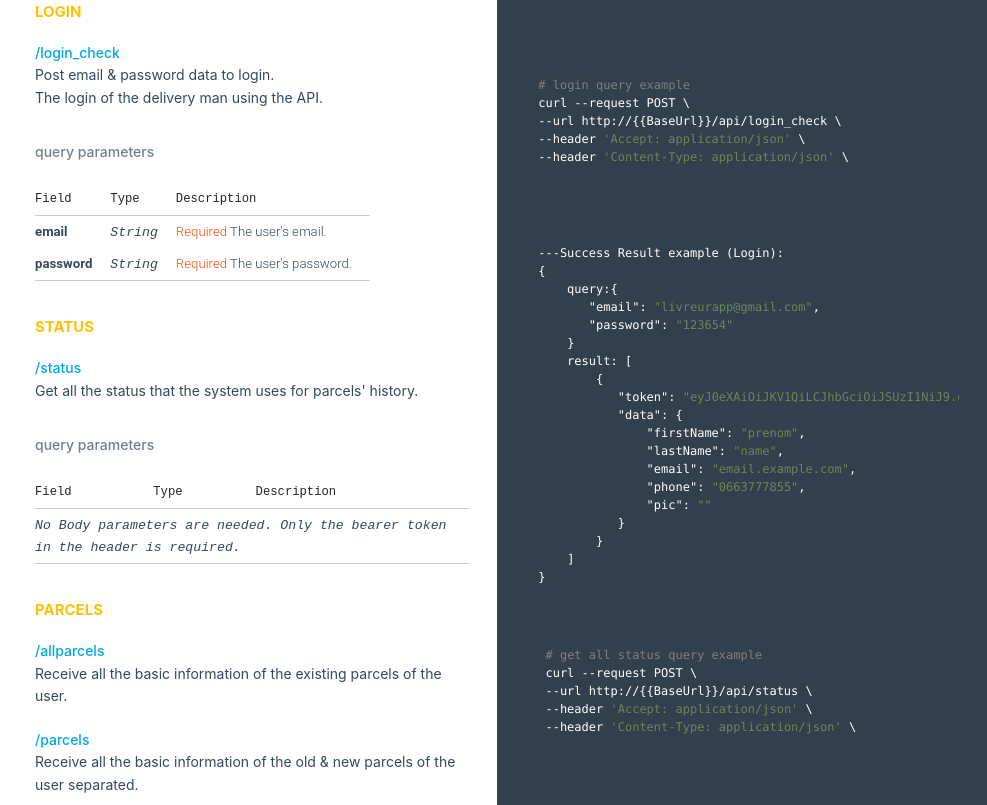
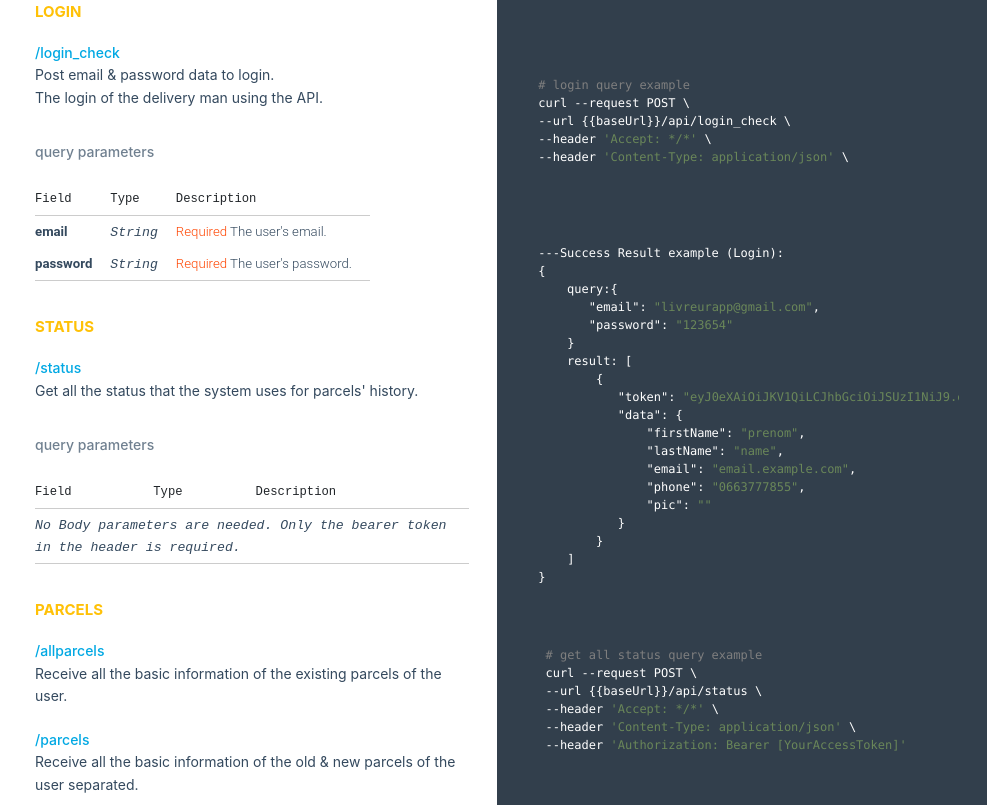
Before and after one commit to Ha-neu-l/LivreurDeliveryApiDocumentation, a plain HTML site: page index.html in a window 1280 px wide. Shown: the part 1279-2084 px from the top of the page, without its empty margins (293-1280 px from the left). Drawn offline with nearby package versions, Linux system fonts and the light colour scheme; a web font is replaced by a local one.

Commit message:
curl rectification

```diff
--- a/index.html
+++ b/index.html
@@ -203,8 +203,8 @@
 
  # login query example
  curl --request POST \
- --url http://{{BaseUrl}}/api/login_check \
- --header 'Accept: application/json' \
+ --url {{baseUrl}}/api/login_check \
+ --header 'Accept: */*' \
  --header 'Content-Type: application/json' \
 
              </code></pre>
@@ -267,9 +267,10 @@
 
   # get all status query example
   curl --request POST \
-  --url http://{{BaseUrl}}/api/status \
-  --header 'Accept: application/json' \
+  --url {{baseUrl}}/api/status \
+  --header 'Accept: */*' \
   --header 'Content-Type: application/json' \
+  --header 'Authorization: Bearer [YourAccessToken]'
 
               </code></pre>
               <p>
@@ -434,21 +435,24 @@
 
 # get all parcels query example
     curl --request POST \
-    --url http://{{BaseUrl}}/api/allparcels \
-    --header 'Accept: application/json' \
+    --url {{baseUrl}}/api/allparcels \
+    --header 'Accept: */*' \
     --header 'Content-Type: application/json' \
+    --header 'Authorization: Bearer [YourAccessToken]'
 
 # get all new & old parcels separated query example
     curl --request POST \
-    --url http://{{BaseUrl}}/api/parcels \
-    --header 'Accept: application/json' \
+    --url {{baseUrl}}/api/parcels \
+    --header 'Accept: */*' \
     --header 'Content-Type: application/json' \
+    --header 'Authorization: Bearer [YourAccessToken]'
 
 # get the new orders (only) query example
     curl --request POST \
-    --url http://{{BaseUrl}}/api/newParcels \
-    --header 'Accept: application/json' \
+    --url {{baseUrl}}/api/newParcels \
+    --header 'Accept: */*' \
     --header 'Content-Type: application/json' \
+    --header 'Authorization: Bearer [YourAccessToken]'
 
                 </code></pre>
                 <p>
@@ -700,9 +704,10 @@
 
  # get all orders with a specific status query example
      curl --request POST \
-     --url http://{{BaseUrl}}/api/getParclesByStatus \
-     --header 'Accept: application/json' \
+     --url {{baseUrl}}/api/getParclesByStatus \
+     --header 'Accept: */*' \
      --header 'Content-Type: application/json' \
+     --header 'Authorization: Bearer [YourAccessToken]'
 
                  </code></pre>
                  <p>
@@ -774,9 +779,10 @@
 
 # change the status of a parcel query example
 curl --request POST \
---url http://{{BaseUrl}}/api/changeParcelStatus \
---header 'Accept: application/json' \
+--url {{baseUrl}}/api/changeParcelStatus \
+--header 'Accept: */*' \
 --header 'Content-Type: application/json' \
+--header 'Authorization: Bearer [YourAccessToken]'
 
             </code></pre>
             <p>
@@ -845,9 +851,10 @@ curl --request POST \
 
   # get all notifications query example
   curl --request POST \
-  --url http://{{BaseUrl}}/api/notification \
-  --header 'Accept: application/json' \
+  --url {{baseUrl}}/api/notification \
+  --header 'Accept: */*' \
   --header 'Content-Type: application/json' \
+  --header 'Authorization: Bearer [YourAccessToken]'
 
               </code></pre>
               <p>
@@ -905,9 +912,10 @@ curl --request POST \
 
 # get the list of distribution notes query example
     curl --request POST \
-    --url http://{{BaseUrl}}/api/distributionNote/list \
-    --header 'Accept: application/json' \
+    --url {{baseUrl}}/api/distributionNote/list \
+    --header 'Accept: */*' \
     --header 'Content-Type: application/json' \
+    --header 'Authorization: Bearer [YourAccessToken]'
 
                 </code></pre>
                 <p>
@@ -991,9 +999,10 @@ curl --request POST \
 
 # get the list of parcels of a distribution notes query example
     curl --request POST \
-    --url http://{{BaseUrl}}/api/distributionNote/parcels \
-    --header 'Accept: application/json' \
+    --url {{baseUrl}}/api/distributionNote/parcels \
+    --header 'Accept: */*' \
     --header 'Content-Type: application/json' \
+    --header 'Authorization: Bearer [YourAccessToken]'
 
                 </code></pre>
                 <p>
@@ -1077,9 +1086,10 @@ curl --request POST \
 
 # get the PDF of a distribution notes query example
     curl --request POST \
-    --url http://{{BaseUrl}}/api/distributionNote/pdf \
-    --header 'Accept: application/json' \
+    --url {{baseUrl}}/api/distributionNote/pdf \
+    --header 'Accept: */*' \
     --header 'Content-Type: application/json' \
+    --header 'Authorization: Bearer [YourAccessToken]'
 
                 </code></pre>
                 <p>
@@ -1126,9 +1136,10 @@ curl --request POST \
 
 # get the list of payment notes query example
     curl --request POST \
-    --url http://{{BaseUrl}}/api/paymentNote/list \
-    --header 'Accept: application/json' \
+    --url {{baseUrl}}/api/paymentNote/list \
+    --header 'Accept: */*' \
     --header 'Content-Type: application/json' \
+    --header 'Authorization: Bearer [YourAccessToken]'
 
                 </code></pre>
                 <p>
@@ -1215,9 +1226,10 @@ curl --request POST \
 
 # get the list of payment note's parcels query example
     curl --request POST \
-    --url http://{{BaseUrl}}/api/paymentNote/parcels \
-    --header 'Accept: application/json' \
+    --url {{baseUrl}}/api/paymentNote/parcels \
+    --header 'Accept: */*' \
     --header 'Content-Type: application/json' \
+    --header 'Authorization: Bearer [YourAccessToken]'
 
                 </code></pre>
                 <p>
@@ -1303,9 +1315,10 @@ curl --request POST \
 
 # get the payment note's pdf query example
  curl --request POST \
- --url http://{{BaseUrl}}/api/paymentNote/pdf \
- --header 'Accept: application/json' \
+ --url {{baseUrl}}/api/paymentNote/pdf \
+ --header 'Accept: */*' \
  --header 'Content-Type: application/json' \
+ --header 'Authorization: Bearer [YourAccessToken]'
 
              </code></pre>
              <p>
@@ -1350,9 +1363,10 @@ curl --request POST \
 
 # import sent note query example
     curl --request POST \
-    --url http://{{BaseUrl}}/api/importSendNote \
-    --header 'Accept: application/json' \
+    --url {{baseUrl}}/api/importSendNote \
+    --header 'Accept: */*' \
     --header 'Content-Type: application/json' \
+    --header 'Authorization: Bearer [YourAccessToken]'
 
                 </code></pre>
                 <p>
```
